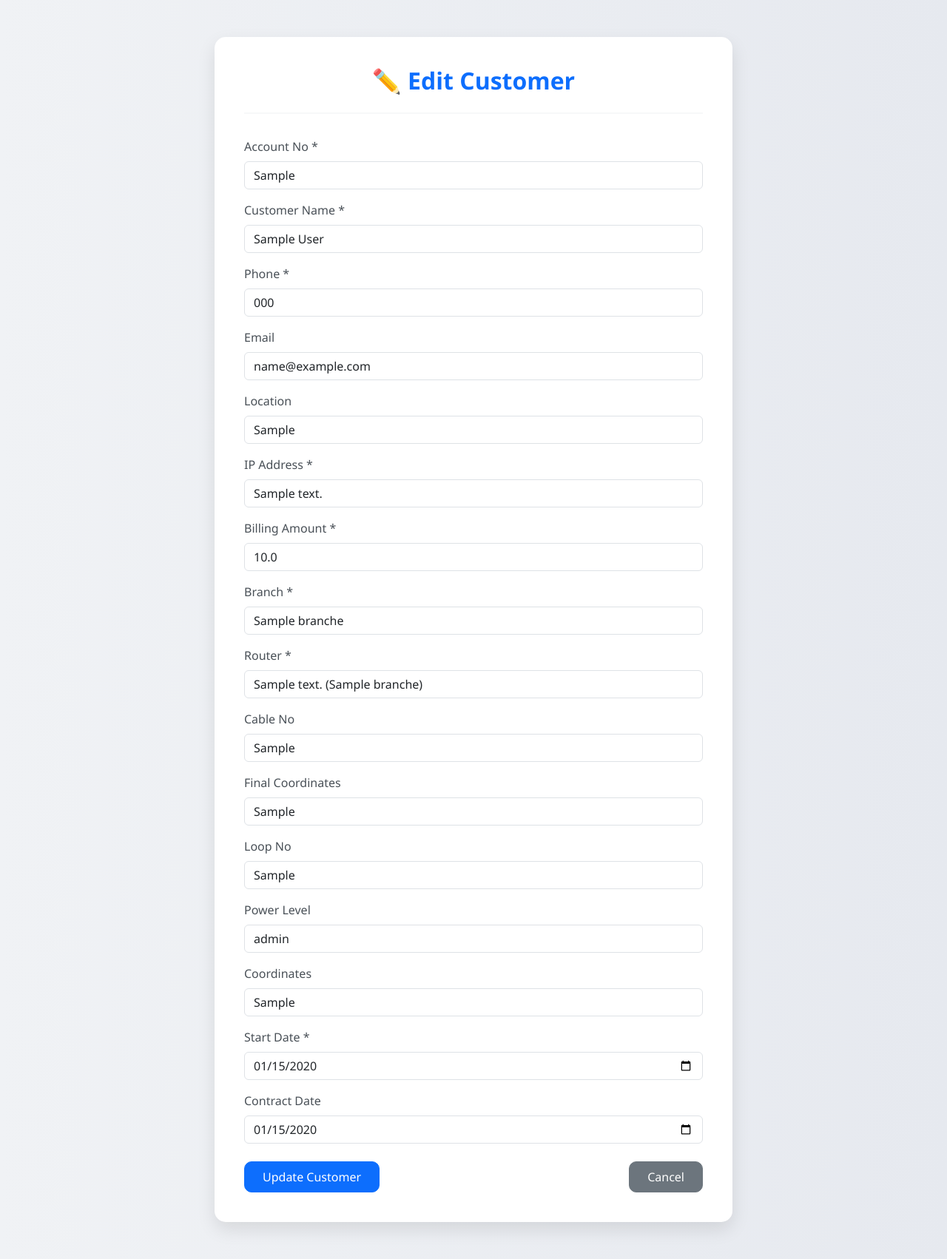
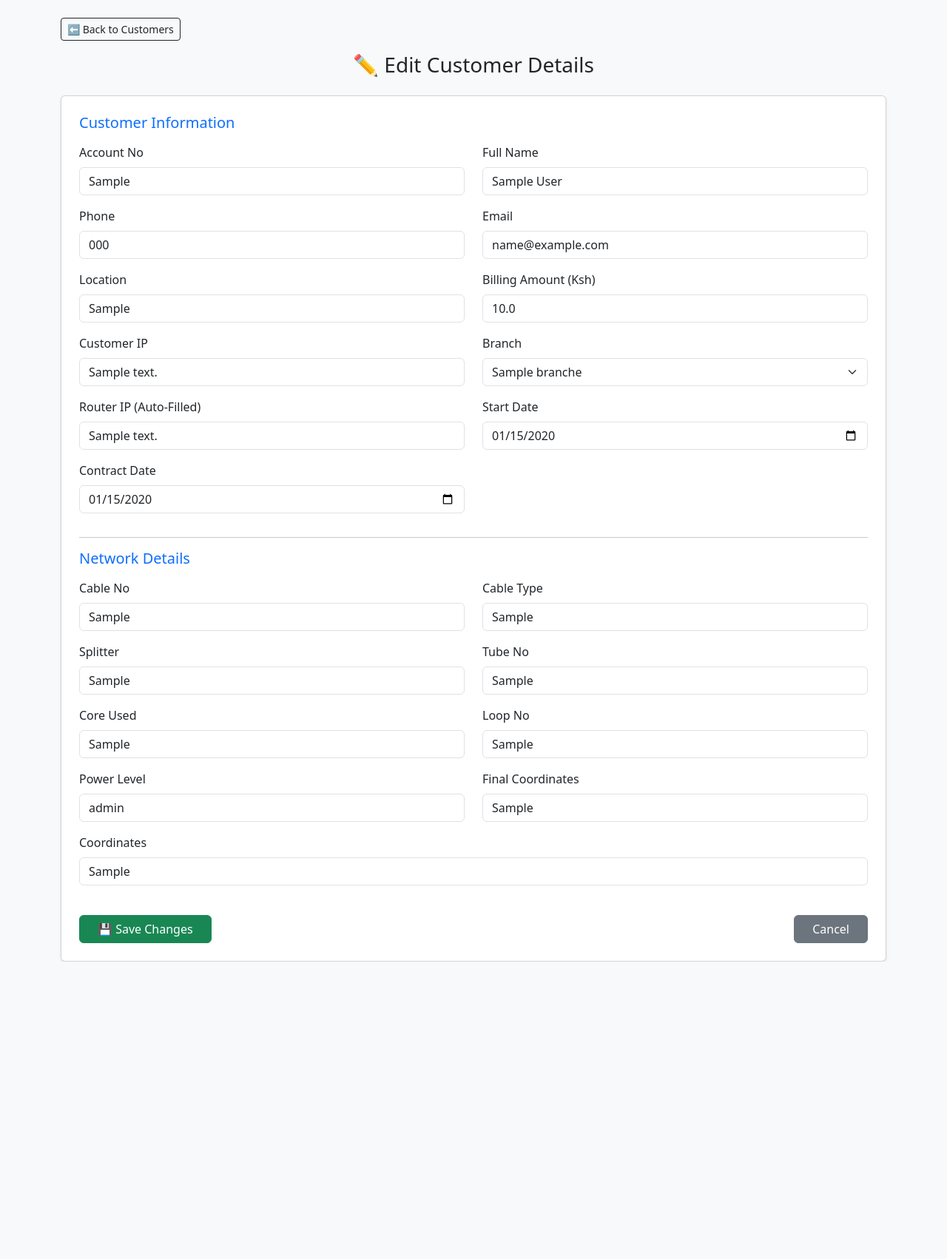
Before and after one commit to sakwasilas/wif_system, a Flask app: page /edit_customer/1 in a window 1280 px wide. Shown: the whole page at 74% size. After the commit the page ends 1300 px from the top, so only its background shows below. Run offline with Flask 3, Linux system fonts and the light colour scheme; the visitor is signed in with stand-in values (Sample User, id 1); tables that the repository leaves empty hold one stand-in row (values such as "Sample post").

Commit message:
some changes

```diff
--- a/app.py
+++ b/app.py
@@ -345,7 +345,7 @@ def admin_dashboard():
         db.close()
 
 # ==================== CUSTOMER MANAGEMENT ====================
-# ==================== CUSTOMER MANAGEMENT ====================
+
 @app.route("/add_customer", methods=["GET", "POST"])
 def add_customer():
     if not session.get("user_id"):
@@ -378,10 +378,27 @@ def add_customer():
                 contract_date=request.form.get("contract_date") or None,
             )
 
-            db.add(customer)
-            db.commit()
+            try:
+                db.add(customer)
+                db.commit()
+            except Exception as e:
+                db.rollback()
 
-            # ✅ Check if network details exist
+                # ✅ Friendly duplicate & general error handling
+                error_msg = str(e)
+                if "duplicate key value violates unique constraint" in error_msg:
+                    if "customers_ip_address_key" in error_msg:
+                        flash("❌ This IP address is already registered to another customer.", "danger")
+                    elif "customers_account_no_key" in error_msg:
+                        flash("⚠️ This account number already exists. Please try again.", "warning")
+                    else:
+                        flash("⚠️ Duplicate entry found. Please check your input.", "warning")
+                else:
+                    flash("❌ An unexpected error occurred while adding the customer.", "danger")
+
+                return redirect(url_for("add_customer"))
+
+            # ✅ Add network details if provided
             if any([
                 request.form.get(f)
                 for f in [
@@ -465,7 +482,21 @@ def edit_customer(customer_id):
             return redirect(url_for("list_customers"))
 
         branches = db.query(Branch).all()
-        routers = db.query(Router).all()
+
+        # ✅ When branch changes, auto-fetch router for that branch
+        branch_id = request.args.get("branch_id")
+        router_ip = None
+        router_id = None
+
+        if branch_id:
+            router = db.query(Router).filter(Router.branch_id == branch_id).first()
+            if router:
+                router_ip = router.ip_address
+                router_id = router.id
+        else:
+            if customer.router:
+                router_ip = customer.router.ip_address
+                router_id = customer.router.id
 
         if request.method == "POST":
             # ==================== CUSTOMER BASIC DETAILS ====================
@@ -479,12 +510,9 @@ def edit_customer(customer_id):
             customer.start_date = request.form.get("start_date")
             customer.contract_date = request.form.get("contract_date")
             customer.branch_id = request.form.get("branch_id")
-            customer.router_id = request.form.get("router_id")
 
-            # Optional: update router_ip if present in model
-            router_ip = request.form.get("router_ip")
-            if hasattr(customer, "router_ip") and router_ip:
-                customer.router_ip = router_ip
+            # ✅ Assign router automatically
+            customer.router_id = router_id
 
             # ==================== NETWORK DETAILS ====================
             if customer.network:
@@ -498,14 +526,11 @@ def edit_customer(customer_id):
             network.loop_no = request.form.get("loop_no")
             network.power_level = request.form.get("power_level")
             network.coordinates = request.form.get("coordinates")
-
-            # ✅ NEW FIELDS ADDED HERE
             network.cable_type = request.form.get("cable_type")
             network.splitter = request.form.get("splitter")
             network.tube_no = request.form.get("tube_no")
             network.core_used = request.form.get("core_used")
 
-            # ==================== SAVE CHANGES ====================
             db.add(customer)
             db.commit()
 
@@ -519,10 +544,9 @@ def edit_customer(customer_id):
         "admin/edit_customer.html",
         customer=customer,
         branches=branches,
-        routers=routers,
+        router_ip=router_ip,
         network=customer.network
     )
-
 
 @app.route("/delete_customer/<int:customer_id>", methods=["POST"])
 def delete_customer(customer_id):
--- a/templates/admin/add_branch.html
+++ b/templates/admin/add_branch.html
@@ -71,4 +71,5 @@
 </div>
 
 <script src="https://cdn.jsdelivr.net/npm/bootstrap@5.3.3/dist/js/bootstrap.bundle.min.js"></script>
+
 {% endblock %}
--- a/templates/admin/edit_customer.html
+++ b/templates/admin/edit_customer.html
@@ -1,189 +1,140 @@
-<!DOCTYPE html>
-<html lang="en">
-<head>
-    <meta charset="UTF-8">
-    <title>Edit Customer</title>
-    <link rel="stylesheet" href="https://cdn.jsdelivr.net/npm/bootstrap@5.3.3/dist/css/bootstrap.min.css">
-    <style>
-        body {
-            background: linear-gradient(to right, #f0f2f5, #e6e9ef);
-            font-family: 'Segoe UI', Tahoma, Geneva, Verdana, sans-serif;
-            min-height: 100vh;
-        }
-        .form-container {
-            max-width: 700px;
-            margin: 50px auto;
-            background: #ffffff;
-            padding: 2.5rem;
-            border-radius: 15px;
-            box-shadow: 0 10px 25px rgba(0,0,0,0.1);
-            transition: all 0.3s ease;
-        }
-        .form-container:hover {
-            transform: translateY(-3px);
-            box-shadow: 0 15px 35px rgba(0,0,0,0.15);
-        }
-        h2 {
-            font-weight: 700;
-            margin-bottom: 1.5rem;
-            color: #0d6efd;
-            text-align: center;
-        }
-        .form-label {
-            font-weight: 500;
-            color: #495057;
-        }
-        .form-control:focus {
-            border-color: #0d6efd;
-            box-shadow: 0 0 0 0.2rem rgba(13, 110, 253, 0.25);
-        }
-        .btn {
-            border-radius: 10px;
-            font-weight: 500;
-            padding: 0.5rem 1.5rem;
-            transition: all 0.3s ease;
-        }
-        .btn-primary:hover {
-            background-color: #0b5ed7;
-        }
-        .btn-secondary {
-            background-color: #6c757d;
-            color: #fff;
-        }
-        .btn-secondary:hover {
-            background-color: #5a6268;
-        }
-        hr {
-            margin: 1.5rem 0 2rem;
-            border-top: 2px solid #dee2e6;
-        }
-    </style>
-</head>
-<body>
-<div class="container">
-    <div class="form-container">
-        <h2>✏️ Edit Customer</h2>
-        <hr>
+{% extends "base.html" %}
+{% block content %}
 
-        <!-- Flash Messages -->
+<link href="https://cdn.jsdelivr.net/npm/bootstrap@5.3.3/dist/css/bootstrap.min.css" rel="stylesheet">
+
+<div class="container mt-4">
+  <a href="{{ url_for('list_customers') }}" class="btn btn-outline-dark btn-sm mb-3">⬅ Back to Customers</a>
+
+  <h3 class="mb-4 text-center">✏️ Edit Customer Details</h3>
+
+  <!-- Flash messages -->
   {% with messages = get_flashed_messages(with_categories=true) %}
     {% if messages %}
       {% for category, message in messages %}
         <div class="alert alert-{{ category }} alert-dismissible fade show" role="alert">
           {{ message }}
-                <button type="button" class="btn-close" data-bs-dismiss="alert" aria-label="Close"></button>
+          <button type="button" class="btn-close" data-bs-dismiss="alert"></button>
         </div>
       {% endfor %}
     {% endif %}
   {% endwith %}
 
-        <form method="POST">
-            <div class="mb-3">
-                <label for="account_no" class="form-label">Account No *</label>
-                <input type="text" name="account_no" id="account_no" class="form-control" value="{{ customer.account_no }}" required>
+  <form method="POST" class="card shadow-sm p-4">
+    <h5 class="text-primary mb-3">Customer Information</h5>
+    <div class="row">
+      <div class="col-md-6 mb-3">
+        <label class="form-label">Account No</label>
+        <input type="text" name="account_no" class="form-control" value="{{ customer.account_no or '' }}" required>
+      </div>
+      <div class="col-md-6 mb-3">
+        <label class="form-label">Full Name</label>
+        <input type="text" name="name" class="form-control" value="{{ customer.name or '' }}" required>
+      </div>
+      <div class="col-md-6 mb-3">
+        <label class="form-label">Phone</label>
+        <input type="text" name="phone" class="form-control" value="{{ customer.phone or '' }}" required>
+      </div>
+      <div class="col-md-6 mb-3">
+        <label class="form-label">Email</label>
+        <input type="email" name="email" class="form-control" value="{{ customer.email or '' }}">
+      </div>
+      <div class="col-md-6 mb-3">
+        <label class="form-label">Location</label>
+        <input type="text" name="location" class="form-control" value="{{ customer.location or '' }}">
+      </div>
+      <div class="col-md-6 mb-3">
+        <label class="form-label">Billing Amount (Ksh)</label>
+        <input type="number" step="0.01" name="billing_amount" class="form-control" value="{{ customer.billing_amount or '' }}">
+      </div>
+      <div class="col-md-6 mb-3">
+        <label class="form-label">Customer IP</label>
+        <input type="text" name="ip_address" class="form-control" value="{{ customer.ip_address or '' }}" required>
       </div>
 
-            <div class="mb-3">
-                <label for="name" class="form-label">Customer Name *</label>
-                <input type="text" name="name" id="name" class="form-control" value="{{ customer.name }}" required>
-            </div>
-
-            <div class="mb-3">
-                <label for="phone" class="form-label">Phone *</label>
-                <input type="text" name="phone" id="phone" class="form-control" value="{{ customer.phone }}" required>
-            </div>
-
-            <div class="mb-3">
-                <label for="email" class="form-label">Email</label>
-                <input type="email" name="email" id="email" class="form-control" value="{{ customer.email }}">
-            </div>
-
-            <div class="mb-3">
-                <label for="location" class="form-label">Location</label>
-                <input type="text" name="location" id="location" class="form-control" value="{{ customer.location }}">
-            </div>
-
-            <div class="mb-3">
-                <label for="ip_address" class="form-label">IP Address *</label>
-                <input type="text" name="ip_address" id="ip_address" class="form-control" value="{{ customer.ip_address }}" required>
-            </div>
-
-            <div class="mb-3">
-                <label for="billing_amount" class="form-label">Billing Amount *</label>
-                <input type="number" step="0.01" name="billing_amount" id="billing_amount" class="form-control" value="{{ customer.billing_amount }}" required>
-            </div>
-
-            <!-- Branch dropdown -->
-            <div class="mb-3">
-                <label for="branch_id" class="form-label">Branch *</label>
-                <select name="branch_id" id="branch_id" class="form-control" required>
+      <!-- Branch and Router IP -->
+      <div class="col-md-6 mb-3">
+        <label class="form-label">Branch</label>
+        <select name="branch_id" class="form-select" onchange="reloadBranch(this)">
           <option value="">-- Select Branch --</option>
           {% for branch in branches %}
-                        <option value="{{ branch.id }}" {% if customer.router and branch.id == customer.router.branch_id %}selected{% endif %}>
-                            {{ branch.name }}
-                        </option>
+          <option value="{{ branch.id }}" {% if customer.router and customer.router.branch_id == branch.id %}selected{% endif %}>{{ branch.name }}</option>
           {% endfor %}
         </select>
       </div>
-
-            <!-- Router dropdown -->
-            <div class="mb-3">
-                <label for="router_id" class="form-label">Router *</label>
-                <select name="router_id" id="router_id" class="form-control" required>
-                    <option value="">-- Select Router (IP) --</option>
-                    {% for router in routers %}
-                        <option value="{{ router.id }}" {% if router.id == customer.router_id %}selected{% endif %}>
-                            {{ router.ip_address }} ({{ router.branch.name }})
-                        </option>
-                    {% endfor %}
-                </select>
+      <div class="col-md-6 mb-3">
+        <label class="form-label">Router IP (Auto-Filled)</label>
+        <input type="text" name="router_ip" class="form-control" value="{{ router_ip or '' }}" readonly>
       </div>
 
-            <!-- Network Fields -->
-            <div class="mb-3">
-                <label for="cable_no" class="form-label">Cable No</label>
-                <input type="text" name="cable_no" id="cable_no" class="form-control" value="{{ network.cable_no if network else '' }}">
+      <div class="col-md-6 mb-3">
+        <label class="form-label">Start Date</label>
+        <input type="date" name="start_date" class="form-control"
+          value="{{ customer.start_date.strftime('%Y-%m-%d') if customer.start_date else '' }}">
+      </div>
+      <div class="col-md-6 mb-3">
+        <label class="form-label">Contract Date</label>
+        <input type="date" name="contract_date" class="form-control"
+          value="{{ customer.contract_date.strftime('%Y-%m-%d') if customer.contract_date else '' }}">
+      </div>
     </div>
 
-            <div class="mb-3">
-                <label for="final_coordinates" class="form-label">Final Coordinates</label>
-                <input type="text" name="final_coordinates" id="final_coordinates" class="form-control" value="{{ network.final_coordinates if network else '' }}">
+    <hr>
+
+    <h5 class="text-primary mb-3">Network Details</h5>
+    <div class="row">
+      <div class="col-md-6 mb-3">
+        <label class="form-label">Cable No</label>
+        <input type="text" name="cable_no" class="form-control" value="{{ network.cable_no or '' }}">
       </div>
-
-            <div class="mb-3">
-                <label for="loop_no" class="form-label">Loop No</label>
-                <input type="text" name="loop_no" id="loop_no" class="form-control" value="{{ network.loop_no if network else '' }}">
+      <div class="col-md-6 mb-3">
+        <label class="form-label">Cable Type</label>
+        <input type="text" name="cable_type" class="form-control" value="{{ network.cable_type or '' }}">
       </div>
-
-            <div class="mb-3">
-                <label for="power_level" class="form-label">Power Level</label>
-                <input type="text" name="power_level" id="power_level" class="form-control" value="{{ network.power_level if network else '' }}">
+      <div class="col-md-6 mb-3">
+        <label class="form-label">Splitter</label>
+        <input type="text" name="splitter" class="form-control" value="{{ network.splitter or '' }}">
       </div>
-
-            <div class="mb-3">
-                <label for="coordinates" class="form-label">Coordinates</label>
-                <input type="text" name="coordinates" id="coordinates" class="form-control" value="{{ network.coordinates if network else '' }}">
+      <div class="col-md-6 mb-3">
+        <label class="form-label">Tube No</label>
+        <input type="text" name="tube_no" class="form-control" value="{{ network.tube_no or '' }}">
       </div>
-
-            <!-- Dates -->
-            <div class="mb-3">
-                <label for="start_date" class="form-label">Start Date *</label>
-                <input type="date" id="start_date" name="start_date" class="form-control" value="{{ customer.start_date.strftime('%Y-%m-%d') if customer.start_date else '' }}" required>
+      <div class="col-md-6 mb-3">
+        <label class="form-label">Core Used</label>
+        <input type="text" name="core_used" class="form-control" value="{{ network.core_used or '' }}">
       </div>
-
-            <div class="mb-3">
-                <label for="contract_date" class="form-label">Contract Date</label>
-                <input type="date" id="contract_date" name="contract_date" class="form-control" value="{{ customer.contract_date.strftime('%Y-%m-%d') if customer.contract_date else '' }}">
+      <div class="col-md-6 mb-3">
+        <label class="form-label">Loop No</label>
+        <input type="text" name="loop_no" class="form-control" value="{{ network.loop_no or '' }}">
+      </div>
+      <div class="col-md-6 mb-3">
+        <label class="form-label">Power Level</label>
+        <input type="text" name="power_level" class="form-control" value="{{ network.power_level or '' }}">
+      </div>
+      <div class="col-md-6 mb-3">
+        <label class="form-label">Final Coordinates</label>
+        <input type="text" name="final_coordinates" class="form-control" value="{{ network.final_coordinates or '' }}">
+      </div>
+      <div class="col-md-12 mb-3">
+        <label class="form-label">Coordinates</label>
+        <input type="text" name="coordinates" class="form-control" value="{{ network.coordinates or '' }}">
+      </div>
     </div>
 
     <div class="d-flex justify-content-between mt-4">
-                <button type="submit" class="btn btn-primary px-4">Update Customer</button>
+      <button type="submit" class="btn btn-success px-4">💾 Save Changes</button>
       <a href="{{ url_for('list_customers') }}" class="btn btn-secondary px-4">Cancel</a>
     </div>
   </form>
 </div>
-</div>
 
-<script src="https://cdn.jsdelivr.net/npm/bootstrap@5.3.3/dist/js/bootstrap.bundle.min.js"></script>
-</body>
-</html>
+<script>
+function reloadBranch(selectElement) {
+    const branchId = selectElement.value;
+    if (branchId) {
+        window.location.href = window.location.pathname + '?branch_id=' + branchId;
+    }
+}
+</script>
+
+{% endblock %}
```
Lines whose indentation alone changed are shown as unchanged.
